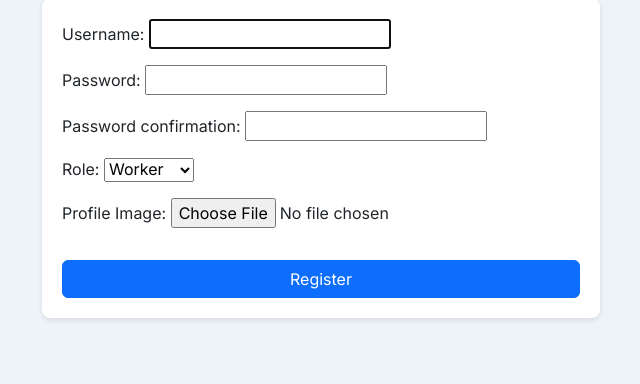
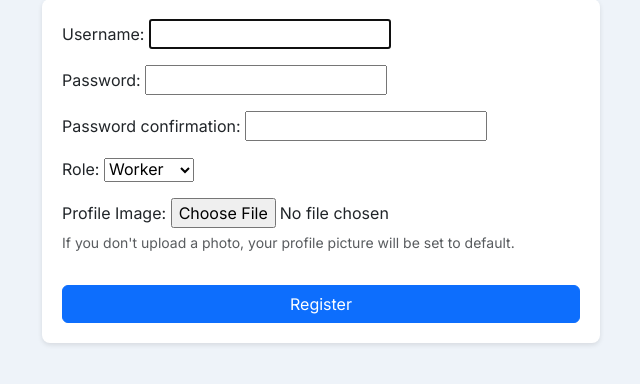
Before and after one commit to stanchev-dev/factory-app, a Django app: page /accounts/register/ in a window 1280 px wide. Shown: the part 215-599 px from the top of the page, without its empty margins (319-959 px from the left). Run offline with Django 5.2, Linux system fonts and the light colour scheme.

Commit message:
Add profile picture helper text

```diff
--- a/accounts/forms.py
+++ b/accounts/forms.py
@@ -38,6 +38,7 @@ class RegistrationForm(UserCreationForm):
             validate_image_file,
         ],
         widget=forms.FileInput(),
+        help_text="If you don't upload a photo, your profile picture will be set to default.",
     )
 
     class Meta:
--- a/templates/register.html
+++ b/templates/register.html
@@ -79,6 +79,7 @@
         <div class="mb-3">
             {{ form.profile_picture.label_tag }}
             {{ form.profile_picture }}
+            <div class="form-text">{{ form.profile_picture.help_text }}</div>
             {% if form.profile_picture.errors %}
                 <ul class="text-danger">
                     {% for error in form.profile_picture.errors %}
```
